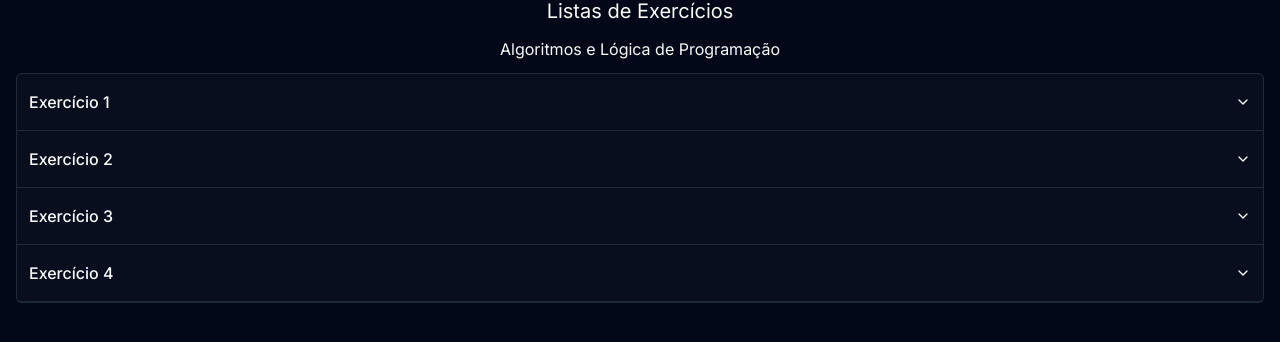
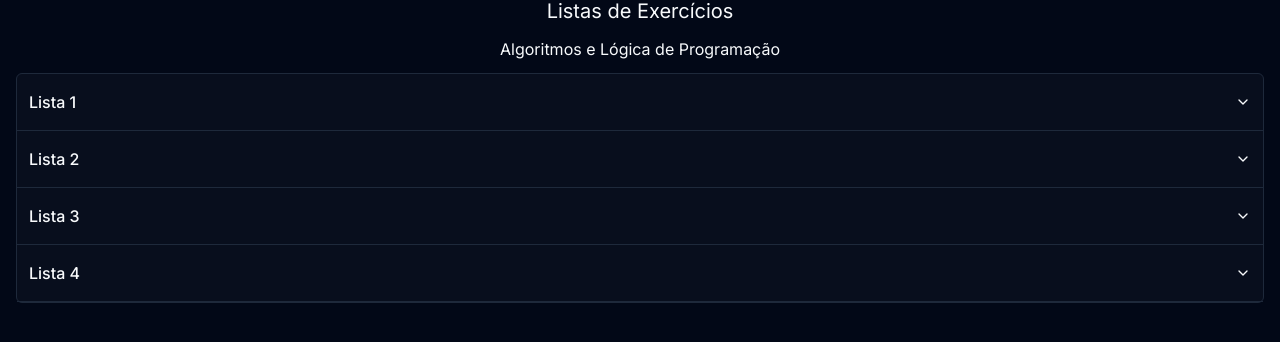
Before and after one commit to chriskryon/fatec-dsm-files, a Next.js app in the folder fatec-dsm-1-algoritmos/: page /algoritmos in a window 1280 px wide. Shown: the part 314-656 px from the top of the page. Built offline with nearby package versions, Linux system fonts and the light colour scheme.

Commit message:
rename from exercício to lista

```diff
--- a/fatec-dsm-1-algoritmos/app/algoritmos/page.tsx
+++ b/fatec-dsm-1-algoritmos/app/algoritmos/page.tsx
@@ -26,19 +26,19 @@ type Lista = {
 let lista = 1;
 const listas: Lista[] = [
   {
-    name: `Exercício ${lista++}`,
+    name: `Lista ${lista++}`,
     value: exercicio1,
   },
   {
-    name: `Exercício ${lista++}`,
+    name: `Lista ${lista++}`,
     value: exercicio2,
   },
   {
-    name: `Exercício ${lista++}`,
+    name: `Lista ${lista++}`,
     value: exercicio3,
   },
   {
-    name: `Exercício ${lista++}`,
+    name: `Lista ${lista++}`,
     value: exercicio4,
   },
 ];
```
